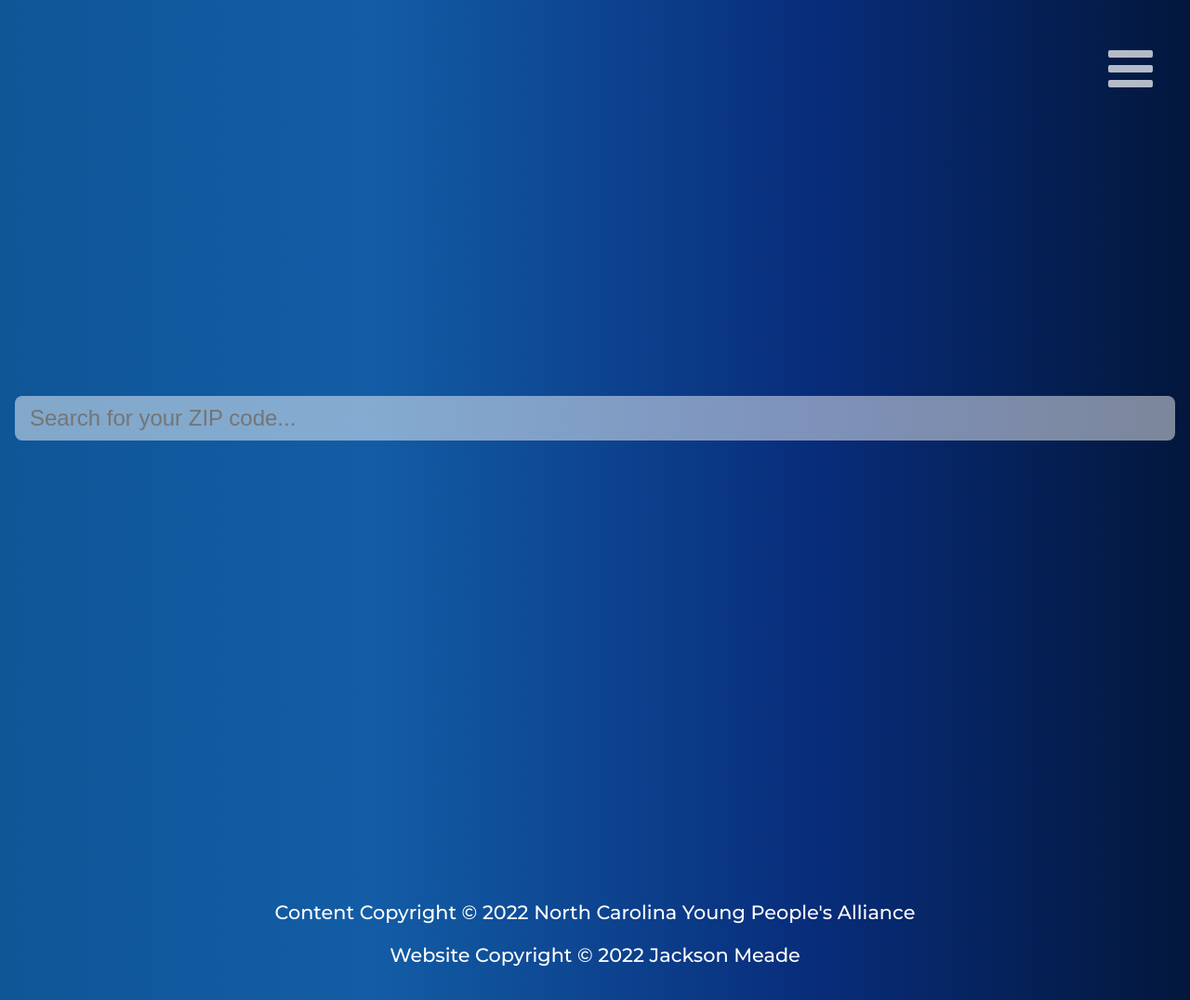
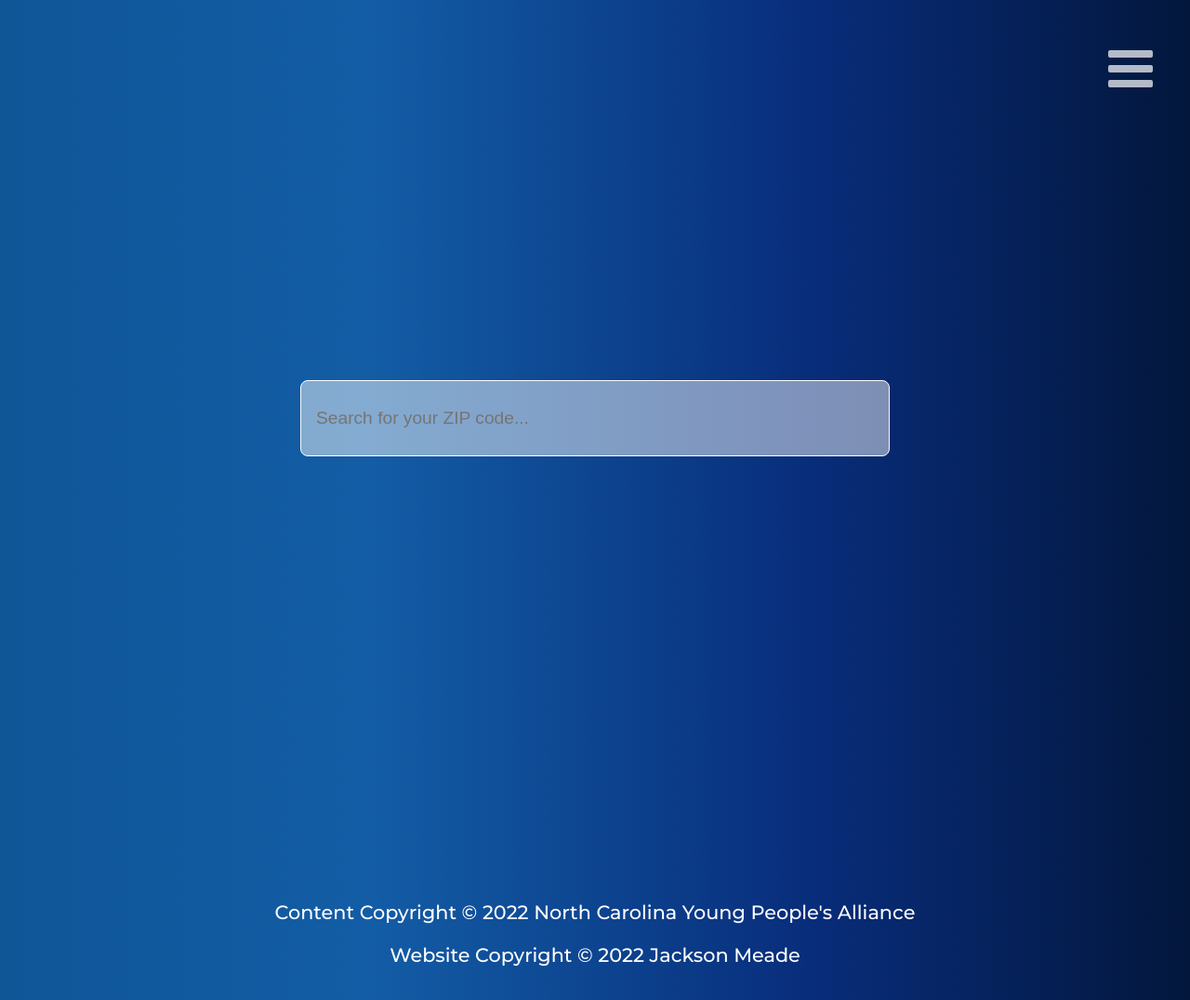
Before and after one commit to JacksonMeade/ncypa, a Jekyll site: the page built from checkmyvote.html, in a window 1280 px wide. Shown: the whole page at 93% size. Built offline with Jekyll 4.4.1, drawn with Linux system fonts in a browser that asks for light colours; nearby versions of some CDN libraries.

Commit message:
small change

```diff
--- a/assets/css/addons/checkmyvote.css
+++ b/assets/css/addons/checkmyvote.css
@@ -7,18 +7,18 @@
     width: calc(100% - 2rem);
     margin: 1rem;
     height: 3rem;
-    border: none;
+    border: 1px solid white;
     border-radius: 0.5rem;
     background: #fff;
     background: rgba(255, 255, 255, 0.479);
-    padding: 0 1rem;
+    padding: 1rem;
     font-size: 1.5rem;
     font-weight: 300;
-    color: #000;
+    color: whtie;
     outline: none;
 }
 
-@media screen and (max-width: 768px) {
+@media screen and (min-width: 768px) {
     #search-header input {
         min-width: 600px;
         width: calc(35% - 2rem);
```
